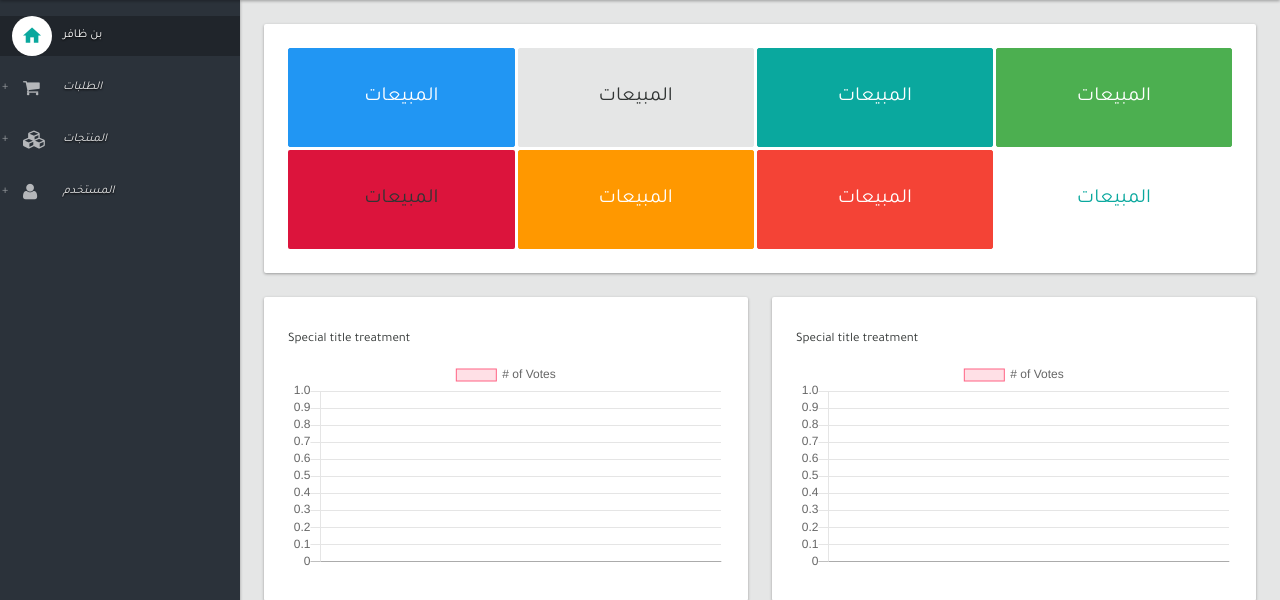
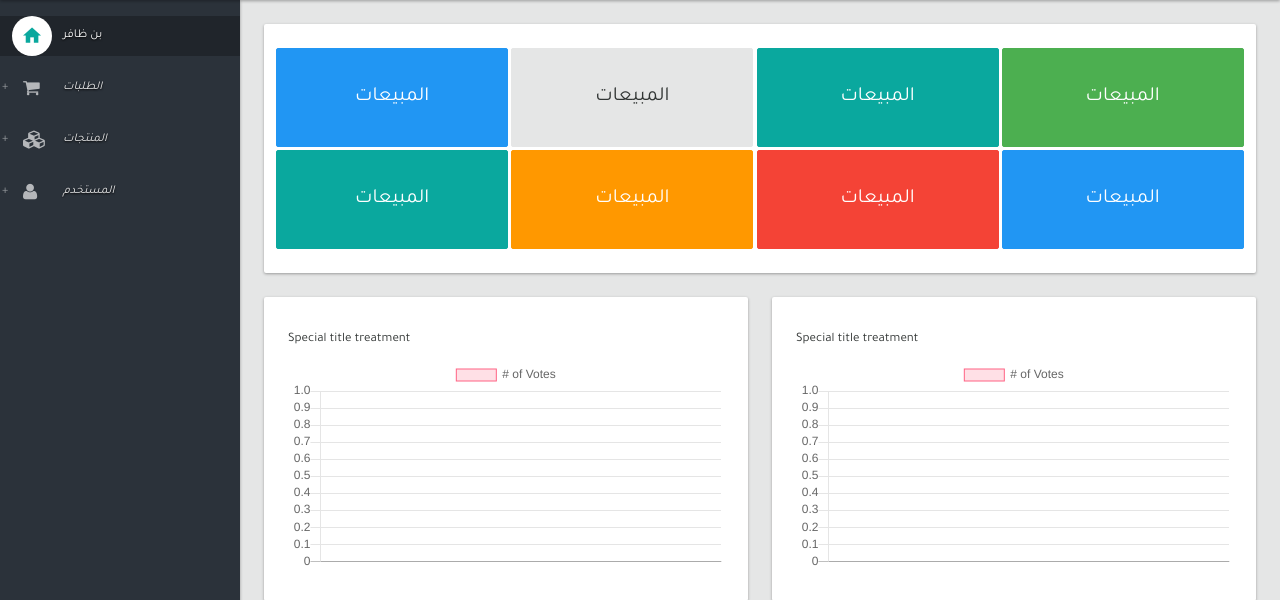
Before and after one commit to RadiObad/INsystem, a Django app: page / in a window 1280 px wide. Shown: the part 64-664 px from the top of the page. Run offline with Django 3.2, Linux system fonts and the light colour scheme; a user stored in the database is signed in; data that the repository does not hold is empty; some libraries are stand-ins or nearby versions.

Commit message:
Fix Color Button

```diff
--- a/InventorySYS/templates/home.html
+++ b/InventorySYS/templates/home.html
@@ -21,20 +21,20 @@
 
 		<div class="section-body">
 		    <div class="card">
-		      <div class="card-body">
-		      	<div class="row">
-		      	<div class="col-sm-12"style="padding-bottom: 3px; ">
-				<a href="#"><button class="btn btn-info b" style=";width: 24%;><i class="fas fa-funnel-dollar "  ></i>المبيعات</button></a>
+		      <div class="card-body" >
+		      	<div class="row" style="padding:0px 0px 0px 0px; ">
+		      	<div class="col-sm-12"style="padding:0px 0px 3px 0px; ">
+				<a href="#"><button class="btn btn-info b" style=";width: 24%;">المبيعات</button></a>
 				<a href="#"><button class="btn  btn-default b">المبيعات</button></a>
 				<a href="#"><button class="btn  btn-primary b">المبيعات</button></a>
 				<a href="#"><button class="btn btn-success b">المبيعات</button></a>
 				</div>
 
-				<div class="col-sm-12">
-				<button class="btn b"style="width: 24%;background-color: crimson;">المبيعات</button>
+				<div class="col-sm-12" style="padding:0px 0px 0px 0px; ">
+				<button class="btn btn-primary b"style="width: 24%;">المبيعات</button>
 				<button class="btn btn-warning b" >المبيعات</button>
 				<button class="btn btn-danger b">المبيعات</button>
-				<button class="btn btn-link b">المبيعات</button>
+				<button class="btn btn-info b">المبيعات</button>
 				    <!-- <a href="{% url 'home' %}" class="btn btn-primary">Go orders</a>-->
 		  			</div>
 		  			</div>
```
